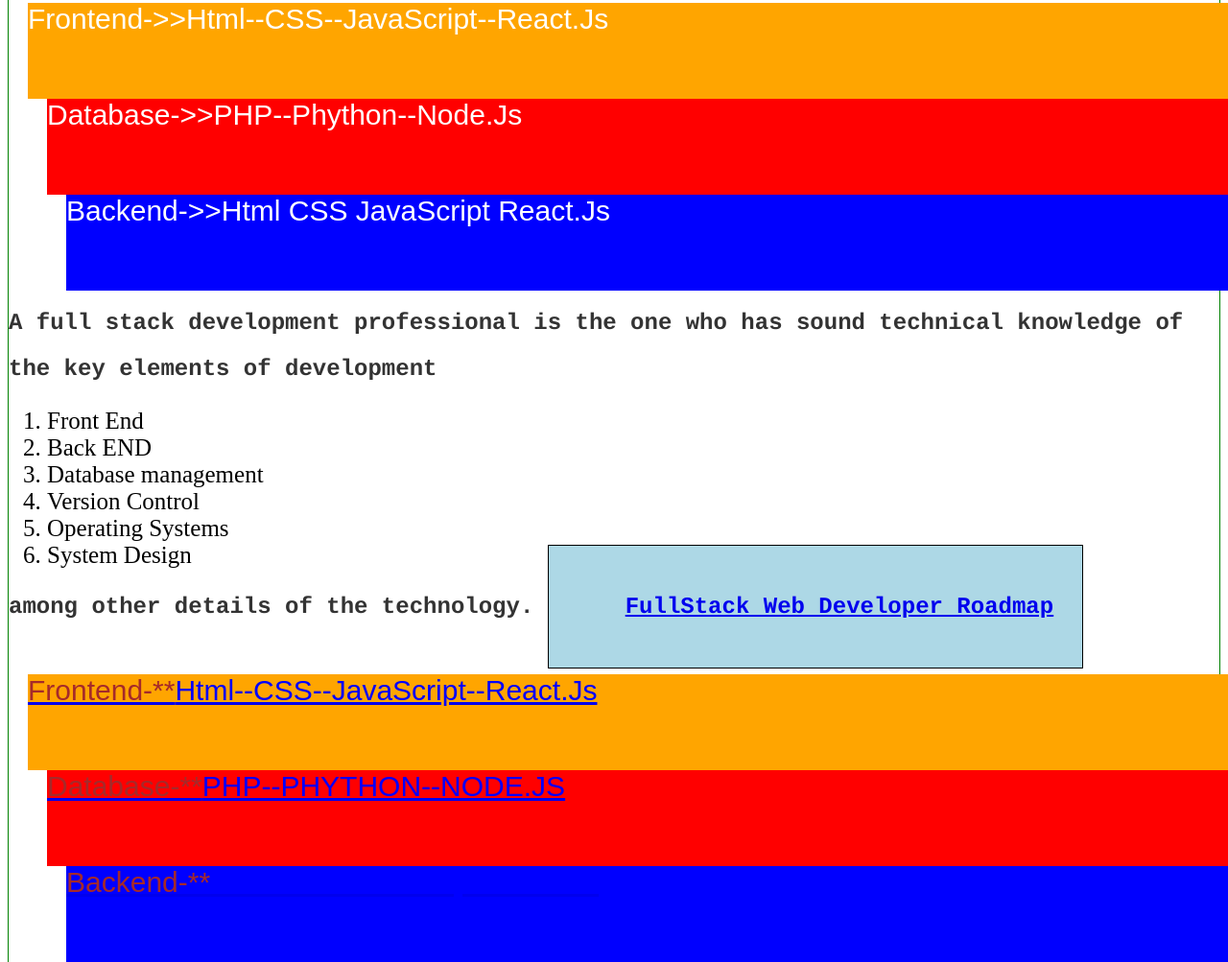
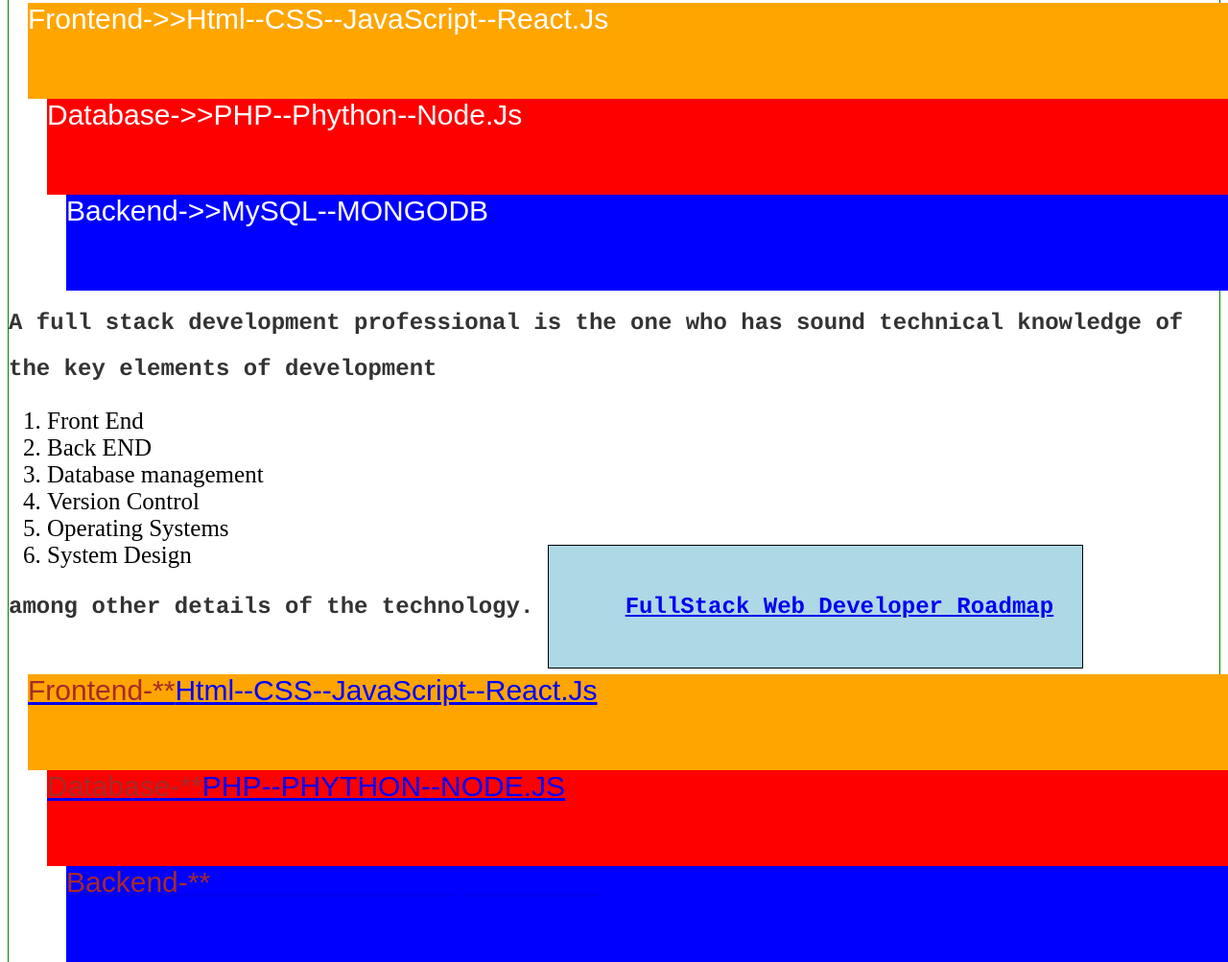
Before and after one commit to kiruthikadev/WebDevelopmentPath, a plain HTML site: page fullstack.html in a window 1280 px wide. Shown: the part 1037-2040 px from the top of the page at 96% size. Drawn offline with Linux system fonts and the light colour scheme.

Commit message:
small correction in text

```diff
--- a/fullstack.html
+++ b/fullstack.html
@@ -78,7 +78,7 @@ function showSlides() {
 
  <div class="box-a">Frontend->>Html--CSS--JavaScript--React.Js</div>
 	<div class="box-b">Database->>PHP--Phython--Node.Js</div>
-	<div class="box-c">Backend->>Html CSS JavaScript React.Js</div>
+	<div class="box-c">Backend->>MySQL--MONGODB</div>
 </body>
 <div>
 <p class="my-paragraph">
--- a/z.css
+++ b/z.css
@@ -4,6 +4,7 @@ body{
 	.box-a,.box-b,.box-c{
 	font-size:30px;
 	font-family:sans-serif;
+	font-align:center;
 	color:#fff;
 	height:100px;
 	}
```
